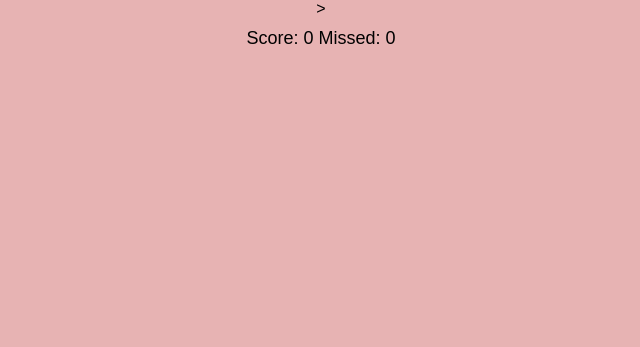
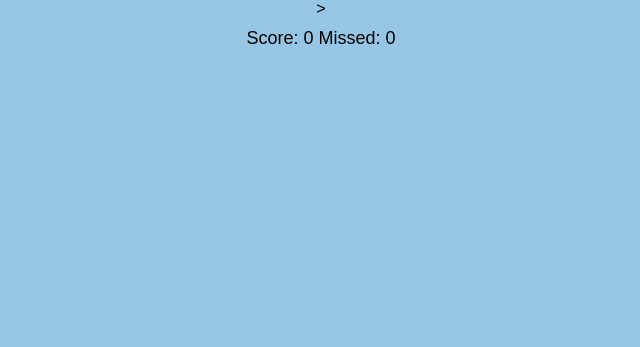
Before and after one commit to saniawarghade25/catch-the-fruit, a plain HTML site: page index.html in a window 1280 px wide. Shown: the top 347 px of the page, without its empty margins (319-959 px from the left). Drawn offline with Linux system fonts and the light colour scheme; files whose address does not match are found by name.

Commit message:
Update style.css

```diff
--- a/style.css
+++ b/style.css
@@ -2,7 +2,7 @@ body {
   margin: 0;
   font-family: Arial, sans-serif;
   text-align: center;
-  background-color: #e7b3b3;
+  background-color: #97c6e5;
 }
 
 #startScreen, #gameOver {
```
